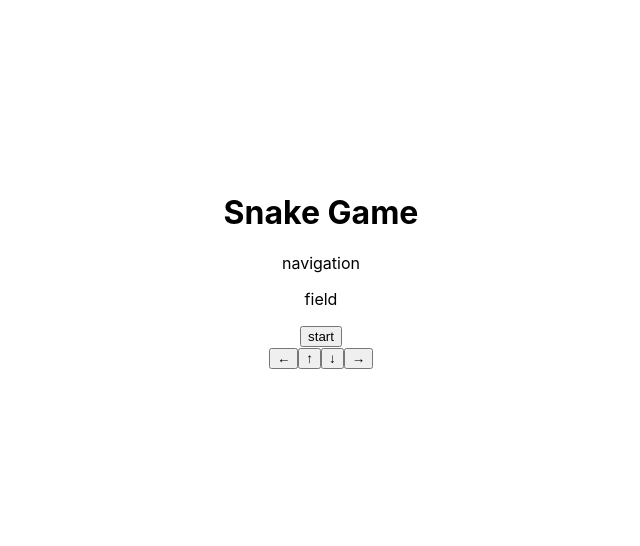
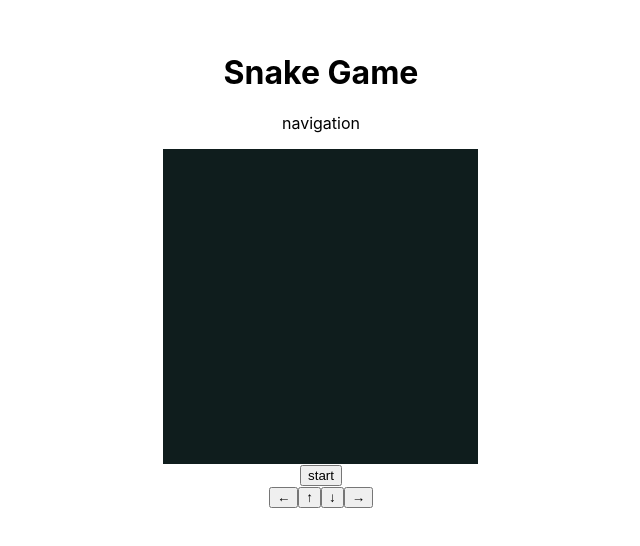
Before and after one commit to Atsu77/hooks-snake-game, a React (Create React App) app: page / in a window 1280 px wide. Shown: the part 130-676 px from the top of the page, without its empty margins (319-959 px from the left). Built offline with nearby package versions, Linux system fonts and the light colour scheme.

Commit message:
snakefieldを作成

```diff
--- a/src/App.js
+++ b/src/App.js
@@ -1,8 +1,11 @@
-import './App.css';
-import Navigation from './components/Navigation'
-import Field from './components/Field'
-import Button from './components/Button'
-import ManipulationPanel from './components/ManipulationPanel'
+import "./App.css";
+import Navigation from "./components/Navigation";
+import Field from "./components/Field";
+import Button from "./components/Button";
+import ManipulationPanel from "./components/ManipulationPanel";
+import { initFields } from "./utils";
+
+const fields = initFields(35);
 
 function App() {
   return (
@@ -14,7 +17,7 @@
         <Navigation />
       </header>
       <main className="main">
-        <Field />
+        <Field fields={fields} />
       </main>
       <footer className="footer">
         <Button />
--- a/src/components/Field.jsx
+++ b/src/components/Field.jsx
@@ -1,7 +1,13 @@
-const Field = () => {
+const Field = ({fields}) => {
   return(
     <div className="field">
-      <p>field</p>
+      {
+        fields.map((row) => {
+          return row.map((column) => {
+            return <div className={`dots${column}`}></div>
+          })
+        })
+      }
     </div>
   )
 }
--- a/src/index.css
+++ b/src/index.css
@@ -1,8 +1,8 @@
 body {
   margin: 0;
-  font-family: -apple-system, BlinkMacSystemFont, 'Segoe UI', 'Roboto',
-    'Oxygen', 'Ubuntu', 'Cantarell', 'Fira Sans', 'Droid Sans',
-    'Helvetica Neue', sans-serif;
+  font-family: -apple-system, BlinkMacSystemFont, "Segoe UI", "Roboto", "Oxygen",
+    "Ubuntu", "Cantarell", "Fira Sans", "Droid Sans", "Helvetica Neue",
+    sans-serif;
   -webkit-font-smoothing: antialiased;
   -moz-osx-font-smoothing: grayscale;
 }
@@ -14,6 +14,11 @@
   box-sizing: border-box;
 }
 
+.App {
+  max-width: calc(9px * 35 + 1px * 2);
+  text-align: center;
+}
+
 /* 要素が真ん中によるようにフレックスボックスを設定 */
 #root {
   display: flex;
@@ -21,3 +26,14 @@
   align-items: center;
   height: 100vh;
 }
+
+.dots {
+  height: 9px;
+  width: 9px;
+  background: #0f1d1d;
+}
+
+.field {
+  display: flex;
+  flex-wrap: wrap; /* b. */
+}
--- /dev/null
+++ b/src/utils/index.js
@@ -0,0 +1,8 @@
+export const initFields = (fieldSize) => {
+  const field =[]
+  for (let i = 0; i < fieldSize; i++) {
+    const cols = new Array(fieldSize).fill('')
+    field.push(cols)
+  }
+  return field
+}
```
